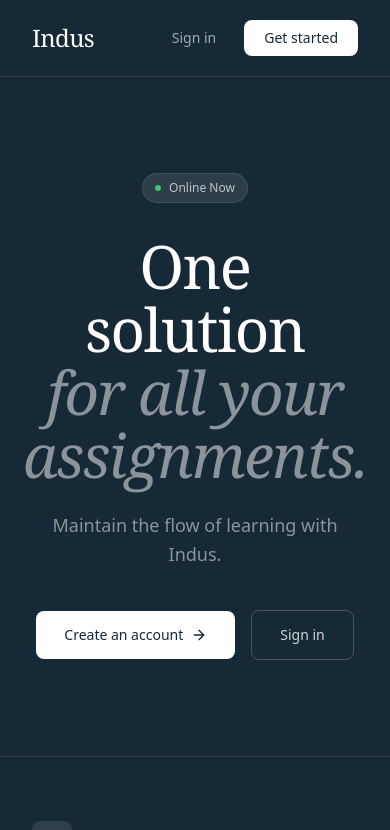
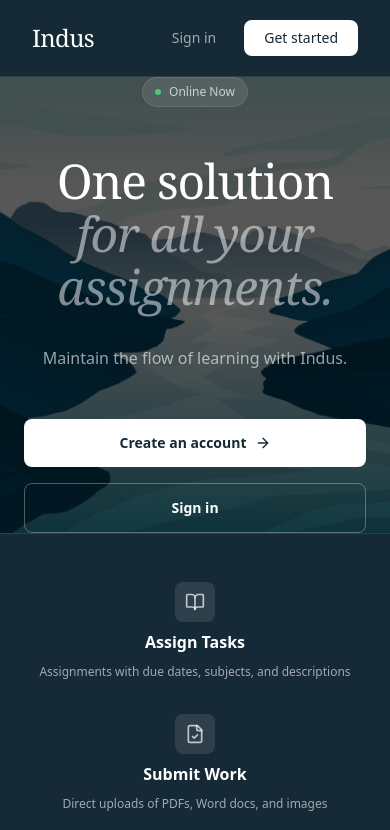
Before and after one commit to const-abhi/indus, a Next.js app: page / in a window 390 px wide. Shown: the top 830 px of the page. Built offline with nearby package versions, Linux system fonts and the light colour scheme.

Commit message:
Feature: add river background image to landing page

```diff
--- a/src/app/page.tsx
+++ b/src/app/page.tsx
@@ -1,11 +1,12 @@
 import Link from "next/link";
-import { BookOpen, Users, FileCheck, ArrowRight, CheckCircle, AlignCenter } from "lucide-react";
+import Image from "next/image";
+import { BookOpen, Users, FileCheck, ArrowRight } from "lucide-react";
 
 export default function LandingPage() {
   return (
     <div className="min-h-screen bg-[#162936] text-white flex flex-col">
       {/* Nav */}
-      <nav className="flex items-center justify-between px-8 py-5 border-b border-white/10">
+      <nav className="flex items-center justify-between px-8 py-5 border-b border-white/10 relative z-20">
         <span className="font-serif text-2xl tracking-tight">Indus</span>
         <div className="flex items-center gap-3">
           <Link
@@ -23,97 +24,93 @@ export default function LandingPage() {
         </div>
       </nav>
 
-      {/* Hero */}
-      <main className="flex-1 flex flex-col items-center justify-center text-center px-6 py-24">
-        <div className="inline-flex items-center gap-2 bg-white/10 text-white/70 text-xs font-medium px-3 py-1.5 rounded-full mb-8 border border-white/10">
+      {/* Hero with Background Image */}
+      <main className="flex-1 flex flex-col items-center justify-center px-6 relative overflow-hidden">
+        {/* Background Image */}
+        <Image
+          src="/river-bg.jpg"
+          alt="Mountain river landscape"
+          fill
+          className="object-cover"
+          priority
+        />
+
+        {/* Dark Overlay for Text Readability */}
+        <div className="absolute inset-0 bg-black/65 z-0"></div>
+
+        {/* Hero Content - Better Spacing */}
+        <div className="relative z-10 flex flex-col items-center justify-center w-full max-w-3xl">
+          {/* Online Badge */}
+          <div className="inline-flex items-center gap-2 bg-white/10 text-white/70 text-xs font-medium px-3 py-1.5 rounded-full mb-12 border border-white/10 backdrop-blur-sm">
             <span className="w-1.5 h-1.5 rounded-full bg-green-400 animate-pulse"></span>
             Online Now
           </div>
 
-        <h1 className="font-serif text-6xl md:text-7xl tracking-tight mb-6 max-w-3xl leading-[1.05]">
-          One solution{" "}<p></p>
-          <span className="italic text-white/50">for all your assignments.</span>
+          {/* Main Heading - Improved Spacing & Line Height */}
+          <h1 className="font-serif text-5xl sm:text-6xl md:text-7xl tracking-tight leading-[1.1] mb-8 text-center">
+            One solution{" "}
+            <span className="italic text-white/50 block sm:inline">for all your assignments.</span>
           </h1>
 
-        <p className="text-white/50 text-lg max-w-lg mb-10 leading-relaxed">
-          Maintain the flow of learning with Indus.</p>
+          {/* Subheading - Better Spacing */}
+          <p className="text-white/60 text-base sm:text-lg max-w-2xl text-center mb-12 leading-relaxed font-light">
+            Maintain the flow of learning with Indus.
+          </p>
 
-        <div className="flex items-center gap-4">
+          {/* CTA Buttons - Better Alignment */}
+          <div className="flex flex-col sm:flex-row items-center gap-4 justify-center w-full sm:w-auto">
             <Link
               href="/signup"
-            className="flex items-center gap-2 bg-white text-[#162936] font-medium px-7 py-3.5 rounded-lg hover:bg-white/90 transition-colors text-sm"
+              className="flex items-center justify-center gap-2 bg-white text-[#162936] font-semibold px-8 py-3.5 rounded-lg hover:bg-white/90 transition-colors text-sm w-full sm:w-auto"
             >
               Create an account
               <ArrowRight className="w-4 h-4" />
             </Link>
             <Link
               href="/login"
-            className="flex items-center gap-2 border border-white/20 text-white/80 font-medium px-7 py-3.5 rounded-lg hover:bg-white/5 transition-colors text-sm"
+              className="flex items-center justify-center gap-2 border border-white/30 text-white font-semibold px-8 py-3.5 rounded-lg hover:bg-white/10 transition-colors text-sm w-full sm:w-auto"
             >
               Sign in
             </Link>
           </div>
+        </div>
       </main>
 
-      {/* Features */}
-      <section className="border-t border-white/10 px-8 py-16">
-        <div className="max-w-4xl mx-auto grid md:grid-cols-3 gap-8">
+     {/* Features Section */}
+      <section className="border-t border-white/10 px-6 sm:px-8 py-12 relative z-20 bg-[#162936]">
+        <div className="max-w-5xl mx-auto grid md:grid-cols-3 gap-8">
           {[
             {
               icon: BookOpen,
-
               title: "Assign Tasks",
               desc: "Assignments with due dates, subjects, and descriptions",
             },
             {
               icon: FileCheck,
-
               title: "Submit Work",
               desc: "Direct uploads of PDFs, Word docs, and images",
             },
             {
               icon: Users,
-
               title: "Track Progress",
               desc: "Detailed submission status at a glance",
             },
           ].map(({ icon: Icon, title, desc }) => (
-            <div key={title} className="space-y-3">
-              <div className="w-10 h-10 rounded-lg bg-white/10 flex items-center justify-center">
+            <div key={title} className="space-y-2 text-center md:text-left">
+              <div className="w-10 h-10 rounded-lg bg-white/10 flex items-center justify-center mx-auto md:mx-0">
                 <Icon className="w-5 h-5 text-white/70" />
               </div>
-              <h3 className="font-medium text-white">{title}</h3>
-              <p className="text-sm text-white/50 leading-relaxed">{desc}</p>
+              <h3 className="font-semibold text-white text-base">{title}</h3>
+              <p className="text-xs text-white/60 leading-relaxed">{desc}</p>
             </div>
           ))}
         </div>
       </section>
 
-      {/* Demo credentials */}
-      {/*
-      <section className="border-t border-white/10 px-8 py-10 bg-white/5">
-        <div className="max-w-4xl mx-auto">
-          <p className="text-xs text-white/40 font-medium uppercase tracking-wider mb-4">
-            Demo accounts
-          </p>
-          <div className="flex flex-wrap gap-6 text-sm text-white/60">
-            <div className="flex items-center gap-2">
-              <CheckCircle className="w-4 h-4 text-green-400/70" />
-              <span>Teacher: <code className="text-white/80">teacher@indus.edu</code> / <code className="text-white/80">password123</code></span>
-            </div>
-            <div className="flex items-center gap-2">
-              <CheckCircle className="w-4 h-4 text-green-400/70" />
-              <span>Student: <code className="text-white/80">student1@indus.edu</code> / <code className="text-white/80">password123</code></span>
-            </div>
-          </div>
-        </div>
-      </section>
-         */}
-      <footer className="border-t border-white/10 px-8 py-5 text-center text-xs text-white/30">
-        © {new Date().getFullYear()} Abhishek Bhattacharjee (2203033)<footer>Indus. Powered by Next.js, Prisma &amp; UploadThing.
+      {/* Footer */}
+      <footer className="border-t border-white/10 px-8 py-4 text-center text-xs text-white/40 relative z-20 bg-[#162936]">
+        © {new Date().getFullYear()} Abhishek Bhattacharjee (2203033) · Indus. Powered by Next.js, Prisma & UploadThing.
       </footer>
-      </footer>
-
     </div>
   );
 }
--- /dev/null
+++ b/src/components/RiverBackground.tsx
@@ -0,0 +1,49 @@
+export default function RiverBackground() {
+  return (
+    <svg
+      viewBox="0 0 1200 600"
+      className="absolute inset-0 w-full h-full opacity-20"
+      preserveAspectRatio="xMidYMid slice"
+    >
+      {/* Mountains */}
+      <defs>
+        <linearGradient id="mountainGradient" x1="0%" y1="0%" x2="0%" y2="100%">
+          <stop offset="0%" stopColor="#8B7355" />
+          <stop offset="100%" stopColor="#A0826D" />
+        </linearGradient>
+      </defs>
+
+      {/* Far mountains (lighter) */}
+      <path
+        d="M 0 400 L 200 200 L 400 300 L 600 150 L 800 280 L 1000 200 L 1200 350 L 1200 600 L 0 600 Z"
+        fill="url(#mountainGradient)"
+        opacity="0.6"
+      />
+
+      {/* Close mountains (darker) */}
+      <path
+        d="M 0 420 L 150 180 L 350 320 L 550 140 L 750 300 L 950 220 L 1200 400 L 1200 600 L 0 600 Z"
+        fill="#6B5344"
+        opacity="0.8"
+      />
+
+      {/* River flowing through */}
+      <path
+        d="M 600 550 Q 580 450, 600 350 Q 620 250, 600 150"
+        stroke="#4A90E2"
+        strokeWidth="12"
+        fill="none"
+        opacity="0.4"
+      />
+
+      {/* River highlights */}
+      <path
+        d="M 600 550 Q 580 450, 600 350 Q 620 250, 600 150"
+        stroke="#6BA3E5"
+        strokeWidth="4"
+        fill="none"
+        opacity="0.6"
+      />
+    </svg>
+  );
+}
```
Also changed, not shown: public/river-bg.jpg (added). Lines whose indentation alone changed are shown as unchanged.
